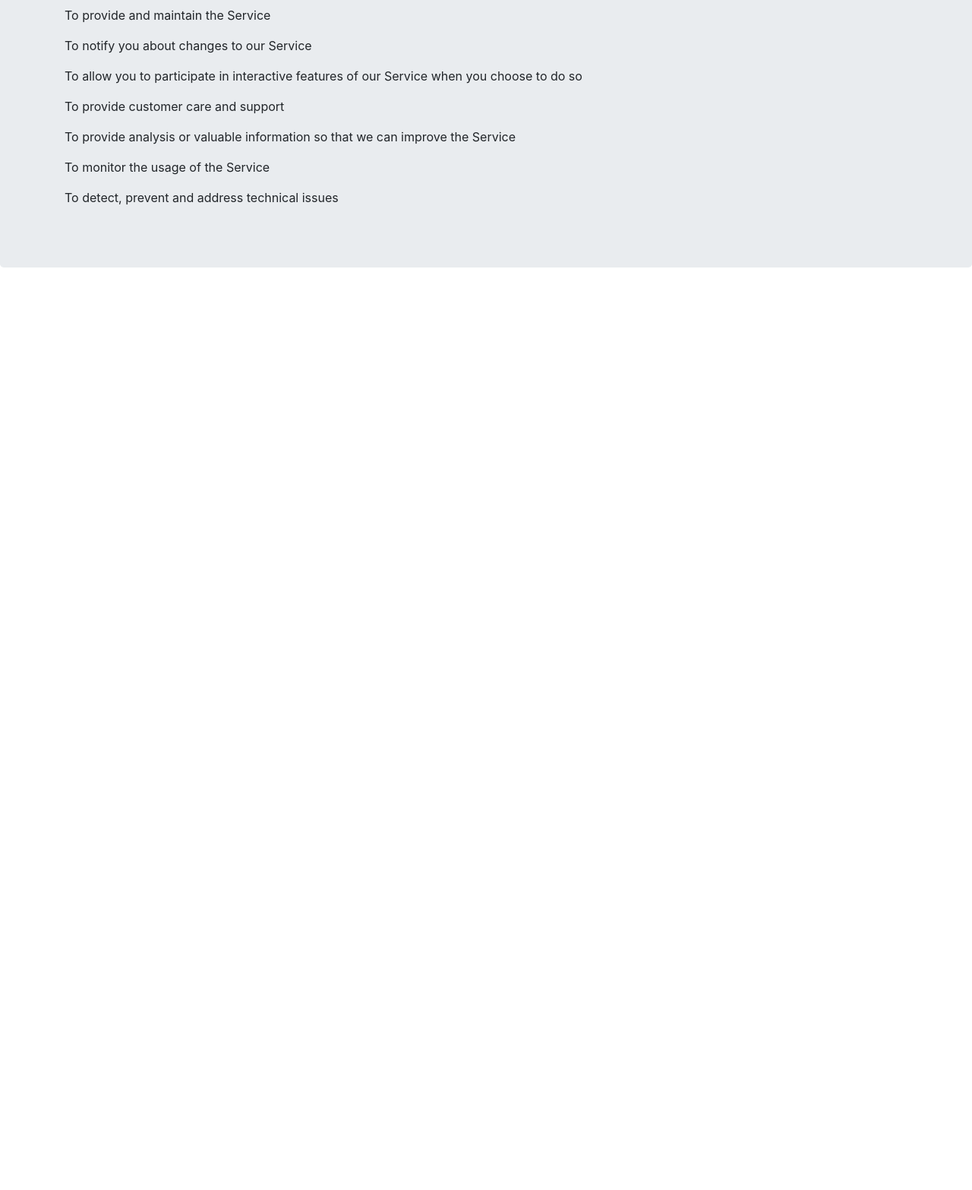
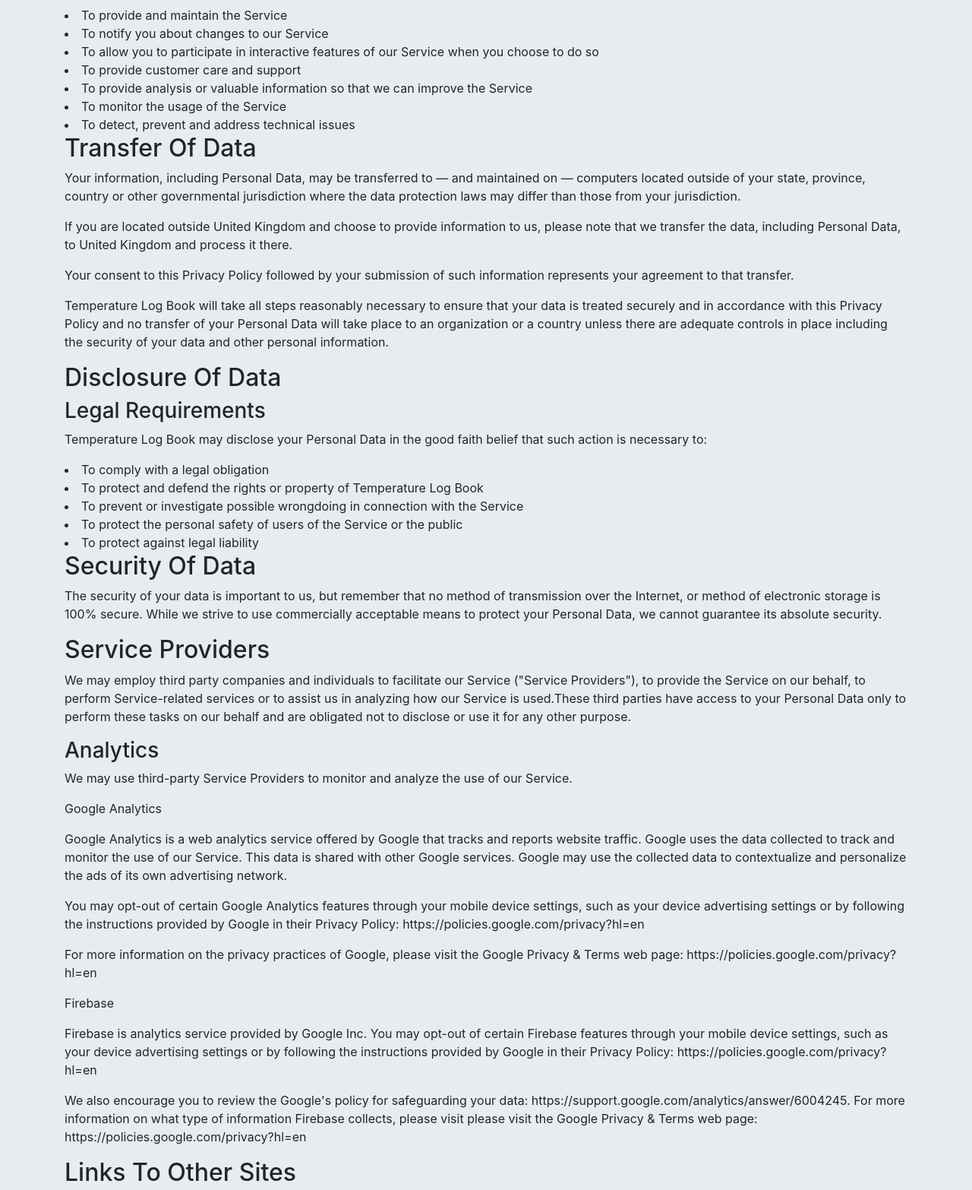
Before and after one commit to tlbapp/tlbapp.github.io, a plain HTML site: page index.html in a window 1280 px wide. Shown: the part 1240-2806 px from the top of the page at 76% size. Before the commit the page ends 1624 px from the top, so only its background shows below. Drawn offline with nearby package versions, Linux system fonts and the light colour scheme.

Commit message:
Update Privacy Policy

```diff
--- a/index.html
+++ b/index.html
@@ -30,18 +30,54 @@
     <p>Preference Cookies. We use Preference Cookies to remember your preferences and various settings. </p>
     <p>Security Cookies. We use Security Cookies for security purposes. </p>
     <h2>Use of Data</h2>
+
     <p>Temperature Log Book uses the collected data for various purposes:</p>
-    <p>To provide and maintain the Service</p>
-    <p>To notify you about changes to our Service</p>
-    <p>To allow you to participate in interactive features of our Service when you choose to do so</p>
-    <p>To provide customer care and support</p>
-    <p>To provide analysis or valuable information so that we can improve the Service</p>
-    <p>To monitor the usage of the Service</p>
-    <p>To detect, prevent and address technical issues</p>
+    <li>To provide and maintain the Service</li>
+    <li>To notify you about changes to our Service</li>
+    <li>To allow you to participate in interactive features of our Service when you choose to do so</li>
+    <li>To provide customer care and support</li>
+    <li>To provide analysis or valuable information so that we can improve the Service</li>
+    <li>To monitor the usage of the Service</li>
+    <li>To detect, prevent and address technical issues</li>
+    <h2>Transfer Of Data</h2>
+    <p>Your information, including Personal Data, may be transferred to — and maintained on — computers located outside of your state, province, country or other governmental jurisdiction where the data protection laws may differ than those from your jurisdiction. </p>
+    <p>If you are located outside United Kingdom and choose to provide information to us, please note that we transfer the data, including Personal Data, to United Kingdom and process it there. </p>
+    <p>Your consent to this Privacy Policy followed by your submission of such information represents your agreement to that transfer. </p>
+    <p>Temperature Log Book will take all steps reasonably necessary to ensure that your data is treated securely and in accordance with this Privacy Policy and no transfer of your Personal Data will take place to an organization or a country unless there are adequate controls in place including the security of your data and other personal information. </p>
+    <h2>Disclosure Of Data</h2>
+    <h3>Legal Requirements</h3>
+    <p>Temperature Log Book may disclose your Personal Data in the good faith belief that such action is necessary to: </p>
+    <li>To comply with a legal obligation</li>
+    <li>To protect and defend the rights or property of Temperature Log Book</li>
+    <li>To prevent or investigate possible wrongdoing in connection with the Service</li>
+    <li>To protect the personal safety of users of the Service or the public</li>
+    <li>To protect against legal liability</li>
+    <h2>Security Of Data</h2>
+    <p>The security of your data is important to us, but remember that no method of transmission over the Internet, or method of electronic storage is 100% secure. While we strive to use commercially acceptable means to protect your Personal Data, we cannot guarantee its absolute security. </p>
+    <h2>Service Providers</h2>
+    <p>We may employ third party companies and individuals to facilitate our Service ("Service Providers"), to provide the Service on our behalf, to perform Service-related services or to assist us in analyzing how our Service is used.These third parties have access to your Personal Data only to perform these tasks on our behalf and are obligated not to disclose or use it for any other purpose. </p>
+    <h3>Analytics</h3>
+    <p>We may use third-party Service Providers to monitor and analyze the use of our Service. </p>
+    <p>Google Analytics</p>
+    <p>Google Analytics is a web analytics service offered by Google that tracks and reports website traffic. Google uses the data collected to track and monitor the use of our Service. This data is shared with other Google services. Google may use the collected data to contextualize and personalize the ads of its own advertising network. </p>
+    <p>You may opt-out of certain Google Analytics features through your mobile device settings, such as your device advertising settings or by following the instructions provided by Google in their Privacy Policy: https://policies.google.com/privacy?hl=en</p>
+    <p>For more information on the privacy practices of Google, please visit the Google Privacy & Terms web page: https://policies.google.com/privacy?hl=en </p>
+    <p>Firebase</p>
+    <p>Firebase is analytics service provided by Google Inc. You may opt-out of certain Firebase features through your mobile device settings, such as your device advertising settings or by following the instructions provided by Google in their Privacy Policy: https://policies.google.com/privacy?hl=en </p>
+    <p>We also encourage you to review the Google's policy for safeguarding your data: https://support.google.com/analytics/answer/6004245. For more information on what type of information Firebase collects, please visit please visit the Google Privacy & Terms web page: https://policies.google.com/privacy?hl=en</p>
+    <h2>Links To Other Sites</h2>
+    <p>Our Service may contain links to other sites that are not operated by us. If you click on a third party link, you will be directed to that third party's site. We strongly advise you to review the Privacy Policy of every site you visit. We have no control over and assume no responsibility for the content, privacy policies or practices of any third party sites or services. </p>
+    <h2>Children's Privacy</h2>
+    <p>Our Service does not address anyone under the age of 18 ("Children").We do not knowingly collect personally identifiable information from anyone under the age of 18. If you are a parent or guardian and you are aware that your Children has provided us with Personal Data, please contact us. If we become aware that we have collected Personal Data from children without verification of parental consent, we take steps to remove that information from our servers.</p>
+    <h2>Changes To This Privacy Policy </h2>
+    <p>We may update our Privacy Policy from time to time. We will notify you of any changes by posting the new Privacy Policy on this page. We will let you know via email and/or a prominent notice on our Service, prior to the change becoming effective and update the "effective date" at the top of this Privacy Policy. You are advised to review this Privacy Policy periodically for any changes. Changes to this Privacy Policy are effective when they are posted on this page. </p>
+    <h2>Contact Us</h2>
+    <p>If you have any questions about this Privacy Policy, please contact us: </p>
+    <p>By email: customers@epistaim.com</p>
 
-  </div>
 
-    </div>
 
-  </body>
+
+
+
 </html>
```
